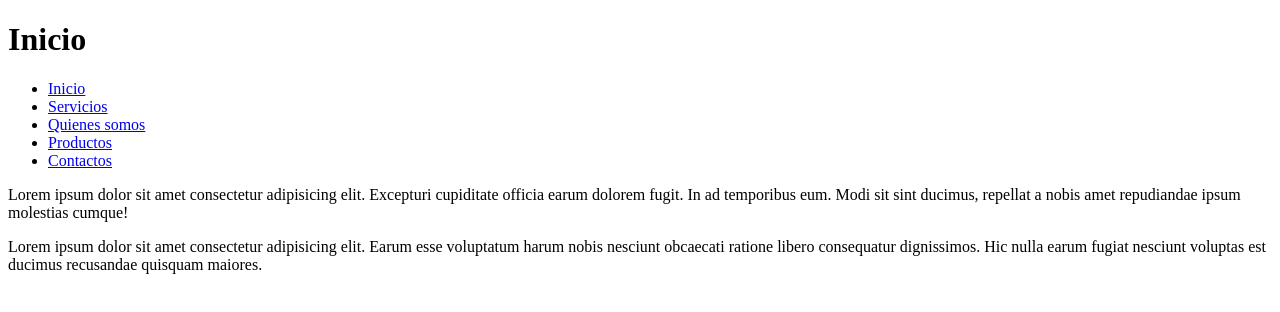
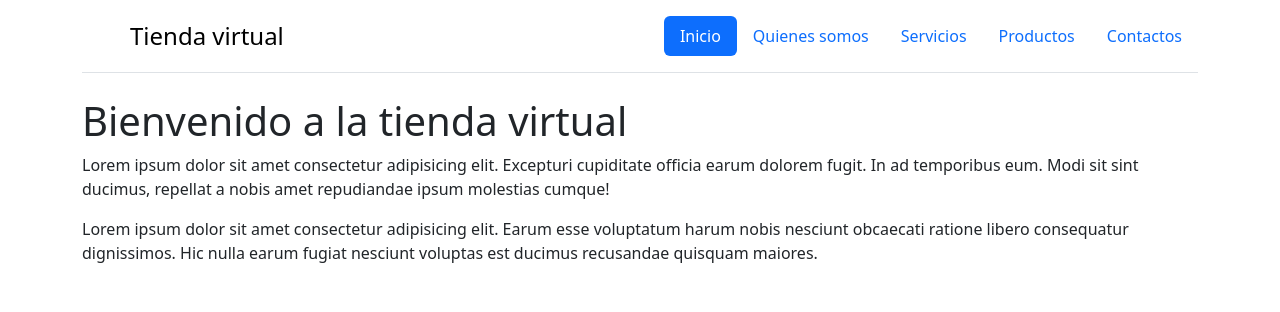
Before and after one commit to Emergentes/repogit, a plain HTML site: page index.html in a window 1280 px wide. Drawn offline with nearby package versions, Linux system fonts and the light colour scheme.

Commit message:
Version index con bootsrap 5

```diff
--- a/index.html
+++ b/index.html
@@ -5,22 +5,38 @@
     <meta http-equiv="X-UA-Compatible" content="IE=edge">
     <meta name="viewport" content="width=device-width, initial-scale=1.0">
     <title>Inicio</title>
+    <link href="https://cdn.jsdelivr.net/npm/bootstrap@5.3.2/dist/css/bootstrap.min.css" rel="stylesheet" integrity="sha384-T3c6CoIi6uLrA9TneNEoa7RxnatzjcDSCmG1MXxSR1GAsXEV/Dwwykc2MPK8M2HN" crossorigin="anonymous">
 </head>
 <body>
-    <h1>Inicio</h1>
-    <ul>
-        <li><a href="index.html">Inicio</a></li>
-        <li><a href="servicios.html">Servicios</a></li>
-        <li><a href="quienes.html">Quienes somos</a></li>
-        <li><a href="productos.html">Productos</a></li>
-        <li><a href="contactos.html">Contactos</a></li>
+    <div class="container">
+        <header class="d-flex flex-wrap justify-content-center py-3 mb-4 border-bottom">
+          <a href="/" class="d-flex align-items-center mb-3 mb-md-0 me-md-auto link-body-emphasis text-decoration-none">
+            <svg class="bi me-2" width="40" height="32"><use xlink:href="#bootstrap"/></svg>
+            <span class="fs-4">Tienda virtual</span>
+          </a>
+
+          <ul class="nav nav-pills">
+            <li class="nav-item"><a href="index.html" class="nav-link active" aria-current="page">Inicio</a></li>
+            <li class="nav-item"><a href="quienes.html" class="nav-link">Quienes somos</a></li>
+            <li class="nav-item"><a href="servicios.html" class="nav-link">Servicios</a></li>
+            <li class="nav-item"><a href="productos.html" class="nav-link">Productos</a></li>
+            <li class="nav-item"><a href="contactos.html" class="nav-link">Contactos</a></li>
           </ul>
+        </header>
+    </div>
+
+    <div class="container">
+        <div class="row">
+            <h1>Bienvenido a la tienda virtual</h1>
+
             <p>
                 Lorem ipsum dolor sit amet consectetur adipisicing elit. Excepturi cupiditate officia earum dolorem fugit. In ad temporibus eum. Modi sit sint ducimus, repellat a nobis amet repudiandae ipsum molestias cumque!
             </p>
             <p>
                 Lorem ipsum dolor sit amet consectetur adipisicing elit. Earum esse voluptatum harum nobis nesciunt obcaecati ratione libero consequatur dignissimos. Hic nulla earum fugiat nesciunt voluptas est ducimus recusandae quisquam maiores.
             </p>
-
+        </div>
+    </div>
+    <script src="https://cdn.jsdelivr.net/npm/bootstrap@5.3.2/dist/js/bootstrap.bundle.min.js" integrity="sha384-C6RzsynM9kWDrMNeT87bh95OGNyZPhcTNXj1NW7RuBCsyN/o0jlpcV8Qyq46cDfL" crossorigin="anonymous"></script>
 </body>
 </html>
```
Lines whose indentation alone changed are shown as unchanged.
